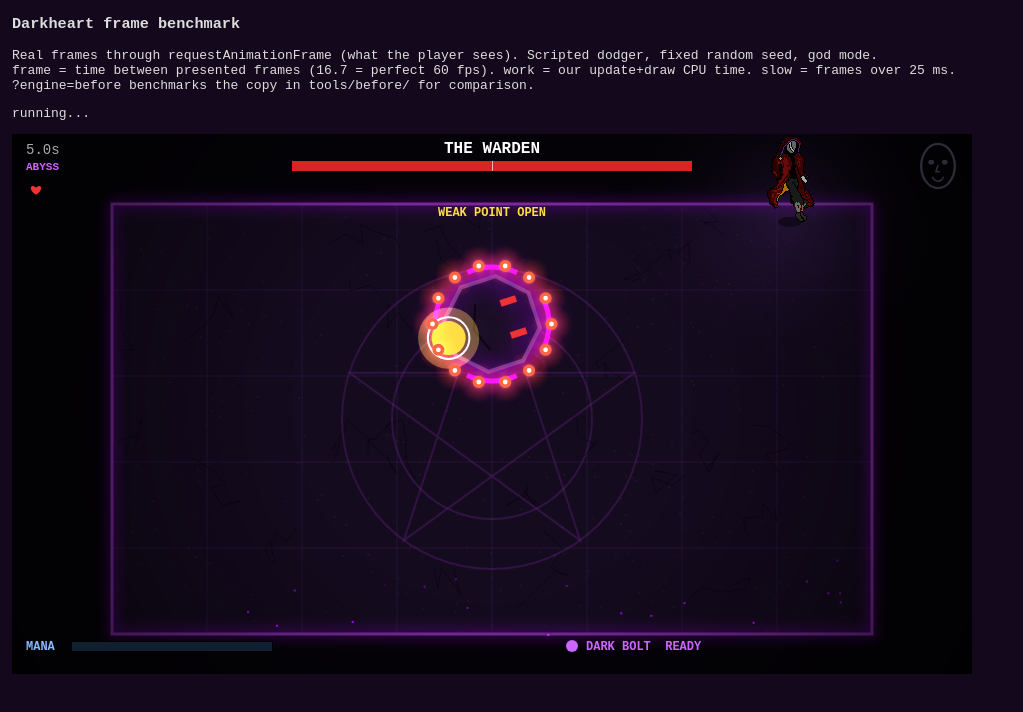
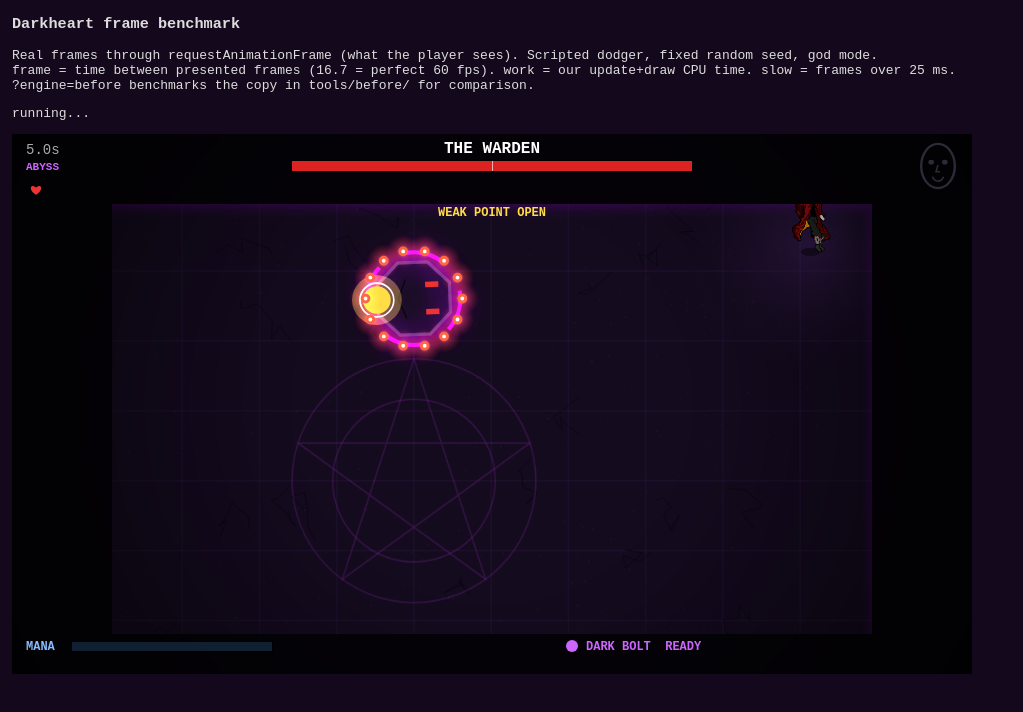
Before and after one commit to Abukodonosor/heart-souls, a website: page tools/bench.html in a window 1280 px wide. Shown: the whole page, without its empty margins (0-1023 px from the left). Drawn offline with Linux system fonts and the light colour scheme; no server answers.

Commit message:
Bigger map (1140x688) and zooming camera: 1:1 near the boss, pulls back to the whole map; world-space aiming; camera tests

```diff
--- a/engine/bosses.js
+++ b/engine/bosses.js
@@ -18,6 +18,7 @@ const BOSS_INFO = [
   { name: 'THE HOLLOW KING', epithet: 'Wears the crown of an empty head' },
 ];
 const cx = A.x + A.w / 2, cy = A.y + A.h / 2;
+const CELL = { w: 95, h: 86 }, COLS = Math.round(A.w / CELL.w), ROWS = Math.round(A.h / CELL.h);   // the floor tile grid (12 x 8) that grid attacks follow
 const ex = T => T * (0.6 + 0.4 * (B ? B.k : 1));           // exposure windows shrink in later phases
 const randIn = (m = 40) => [rr(A.x + m, A.x + A.w - m), rr(A.y + m, A.y + A.h - m)];
 
@@ -69,7 +70,7 @@ function drawMirror(g, k) {
   const im = mirrorSprite(); g.save();
   g.strokeStyle = k ? '#fff' : 'rgba(220,235,255,.35)'; g.lineWidth = 2; g.beginPath(); g.arc(0, 0, B.r, 0, TAU); g.stroke();
   if (im) {
-    g.imageSmoothingEnabled = false; if (Math.cos(B.face) > 0) g.scale(-1, 1);
+    g.imageSmoothingEnabled = CAM.z < 1; if (Math.cos(B.face) > 0) g.scale(-1, 1);
     const n = 9, top = -Math.round(im.height * 0.55);                  // 1:1 scale, whole-pixel slices: a fractional scale would tear the sprite
     for (let i = 0; i < n; i++) {                                      // glitchy horizontal slices
       const y0 = Math.floor(i * im.height / n), y1 = Math.floor((i + 1) * im.height / n), off = Math.round(Math.sin(t * 9 + i * 1.7) * (B.stun ? 0.5 : 2.2));
@@ -144,9 +145,9 @@ const BOSSES = [
           const a = aimP(B.x, B.y), n = 7 + B.phase * 4; for (let i = 0; i < n; i++) bl(B.x, B.y, a + (i - (n - 1) / 2) * 0.2, 260); yield 0.5; }
         { const T = 1.2 * B.k, par = (Math.random() * 2) | 0;                          // SHATTER: stand in the safe stripes
           const horiz = B.phase > 0 && Math.random() < 0.5;
-          for (let i = 0; i < (horiz ? 5 : 8); i++) if ((i + par) % 2) { if (horiz) zx(A.x, A.y + i * 86, A.w, 86, T); else zx(A.x + i * 95, A.y, 95, A.h, T); }
+          for (let i = 0; i < (horiz ? ROWS : COLS); i++) if ((i + par) % 2) { if (horiz) zx(A.x, A.y + i * CELL.h, A.w, CELL.h, T); else zx(A.x + i * CELL.w, A.y, CELL.w, A.h, T); }
           yield* cast('SHATTER', T); yield 0.1;
-          for (let i = 0; i < (horiz ? 5 : 8); i++) if (!((i + par) % 2)) { if (horiz) zx(A.x, A.y + i * 86, A.w, 86, T * 0.85); else zx(A.x + i * 95, A.y, 95, A.h, T * 0.85); }
+          for (let i = 0; i < (horiz ? ROWS : COLS); i++) if (!((i + par) % 2)) { if (horiz) zx(A.x, A.y + i * CELL.h, A.w, CELL.h, T * 0.85); else zx(A.x + i * CELL.w, A.y, CELL.w, A.h, T * 0.85); }
           yield* cast('SHATTER', T * 0.85); }
         yield* expose(ex(2.3));
         yield* goto(rr(A.x + 120, A.x + A.w - 120), rr(A.y + 80, A.y + 200), 260);
@@ -158,7 +159,7 @@ const BOSSES = [
     while (true) {
       { const par = (Math.random() * 2) | 0, swaps = 1 + B.phase;                    // COURT: checkerboard that flips
         for (let s = 0; s < swaps + 1; s++) { const T = (s ? 0.95 : 1.3) * B.k;
-          for (let r = 0; r < 5; r++) for (let c = 0; c < 8; c++) if ((r + c + par + s) % 2) zx(A.x + c * 95, A.y + r * 86, 95, 86, T);
+          for (let r = 0; r < ROWS; r++) for (let c = 0; c < COLS; c++) if ((r + c + par + s) % 2) zx(A.x + c * CELL.w, A.y + r * CELL.h, CELL.w, CELL.h, T);
           yield* cast('COURT', T); } }
       { const T = 1.1 * B.k, b0 = rr(0, PI);
         for (let i = 0; i < 8; i++) zb(B.x, B.y, b0 + i * PI / 4, 34, T); yield* cast('CROWN', T);
--- a/engine/core.js
+++ b/engine/core.js
@@ -3,7 +3,10 @@
 // Drawing lives in render.js, menus in ui.js, boss scripts in bosses.js.
 
 const CFG = {
-  W: 960, H: 540, A: { x: 100, y: 70, w: 760, h: 430 },
+  W: 960, H: 540,
+  A: { x: 0, y: 0, w: 1140, h: 688 },          // the WORLD: 12 x 8 tiles of 95 x 86, 1.5x the old arena
+  VIEW: { x: 100, y: 70, w: 760, h: 430 },     // the window on screen that shows the world through the camera
+
   speed: 215, dash: 640, dashT: 0.17, dashCd: 0.6, burstT: 6,
   stam: { max: 100, regen: 48, delay: 0.55, dash: 28, swing: 14 },
   flask: { heal: 2, time: 0.9 },
@@ -22,8 +25,8 @@ const BOLTS = [
 const BOSS_SCALE = 1.25;                      // bosses are authored at 1x; they are enlarged to stand next to the 87px hero
 const FRAGMENTS = ['LEFT EYE', 'RIGHT EYE', 'VOICE', 'NAME', 'FACE'];
 
-const A = CFG.A, cv = document.getElementById('c'), ctx = cv.getContext('2d');
-const keys = {}, just = {}, mouse = { x: 480, y: 270, l: 0, r: 0, jl: 0, jr: 0 };
+const A = CFG.A, VIEW = CFG.VIEW, cv = document.getElementById('c'), ctx = cv.getContext('2d');
+const keys = {}, just = {}, mouse = { x: 480, y: 270, wx: 480, wy: 270, l: 0, r: 0, jl: 0, jr: 0 };   // wx/wy = mouse in world coordinates
 let state = 'title', prevState = 'title', bi = 0, t = 0, tm = 0, sub = 0;
 const zoneAlive = z => z.t < z.tel + z.act, bulletAlive = b => !b.dead;
 let P = null, B = null, MODE = MODES.abyss, zones = [], bullets = [], clearInfo = null, dodgeCd = 0, boomCd = 0, clangCd = 0;
@@ -78,9 +81,33 @@ function phaseOf() {
   return B.phases === 3 ? (r > 0.66 ? 0 : r > 0.33 ? 1 : 2) : (r > 0.5 ? 0 : 1);
 }
 
+// ---------------------------------------------------------------- camera
+// Close to the boss the view is exactly 1:1 (crisp pixel art). The further apart hero and boss are, the further the camera
+// pulls back, until the whole map is visible (ZMIN). It always keeps both in frame and never shows past the map edge.
+const ZMIN = 0.625;                            // 760/0.625 x 430/0.625 = more than the 1140 x 688 map
+const CAM = { x: 0, y: 0, z: 1 };
+function mouseWorld() {
+  mouse.wx = CAM.x + (mouse.x - (VIEW.x + VIEW.w / 2)) / CAM.z;
+  mouse.wy = CAM.y + (mouse.y - (VIEW.y + VIEW.h / 2)) / CAM.z;
+}
+function updCamera(rdt) {
+  const dx = Math.abs(P.x - B.x), dy = Math.abs(P.y - B.y), d = Math.hypot(dx, dy);
+  const byDist = 1 - (1 - ZMIN) * clamp((d - 300) / 450, 0, 1);                                   // 1:1 within 300px, whole map beyond 750px
+  const fit = Math.min(VIEW.w / 2 / (dx / 2 + 140), VIEW.h / 2 / (dy / 2 + 120));                 // never let hero or boss leave the frame
+  const tz = clamp(Math.min(byDist, fit), ZMIN, 1);
+  CAM.z += (tz - CAM.z) * (1 - Math.exp(-rdt * 3.5));
+  if (Math.abs(CAM.z - 1) < 0.004) CAM.z = 1;                                                    // snap: exactly 1:1 means crisp
+  const hw = VIEW.w / 2 / CAM.z, hh = VIEW.h / 2 / CAM.z;
+  const tx = hw * 2 >= A.w ? A.x + A.w / 2 : clamp((P.x + B.x) / 2, A.x + hw, A.x + A.w - hw);
+  const ty = hh * 2 >= A.h ? A.y + A.h / 2 : clamp((P.y + B.y) / 2, A.y + hh, A.y + A.h - hh);
+  const k = 1 - Math.exp(-rdt * 6);
+  CAM.x += (tx - CAM.x) * k; CAM.y += (ty - CAM.y) * k;
+  mouseWorld();
+}
+
 // ---------------------------------------------------------------- flow
 function newPlayer() {
-  return { x: 480, y: 440, r: 8, hp: MODE.hp, maxhp: MODE.hp, stam: CFG.stam.max, stamWait: 0, vx: 0, vy: 0, dash: 0, dcd: 0, dx: 0, dy: 1,
+  return { x: A.x + A.w / 2, y: A.y + A.h - 80, r: 8, hp: MODE.hp, maxhp: MODE.hp, stam: CFG.stam.max, stamWait: 0, vx: 0, vy: 0, dash: 0, dcd: 0, dx: 0, dy: 1,
     inv: 0, swing: 0, scd: 0, sa: 0, hb: 0, hw: 0, mana: 0, burst: 0, drink: 0, flasks: MODE.flasks, nm: 'idle', ts: 0, aim: 0, boltType: 0,
     bolt: { s: 'held', x: 0, y: 0, vx: 0, vy: 0, life: 0, hit: 0, type: 0 } };
 }
@@ -88,6 +115,7 @@ function begin(i) {
   if (!BOSSES[i]) return;
   bi = i; MODE = MODES[SAVE.d.mode] || MODES.abyss;
   P = newPlayer(); B = BOSSES[i](); B.gen = B.script();
+  CAM.z = ZMIN; CAM.x = A.x + A.w / 2; CAM.y = A.y + A.h / 2; mouseWorld();     // every fight opens on the whole map, then the camera settles in
   zones = []; bullets = []; clearInfo = null; FX.clear();
   buildFloor(B.theme);
   state = 'intro'; sub = 2.6; tm = 0;
@@ -155,7 +183,7 @@ function onPhase() {                         // boss crossed an HP threshold: re
 
 // ---------------------------------------------------------------- player
 function updP(dt) {
-  const aim = Math.atan2(mouse.y - P.y, mouse.x - P.x); P.aim = aim;
+  const aim = Math.atan2(mouse.wy - P.y, mouse.wx - P.x); P.aim = aim;
   let mx = (down('KeyD', 'ArrowRight') ? 1 : 0) - (down('KeyA', 'ArrowLeft') ? 1 : 0);
   let my = (down('KeyS', 'ArrowDown') ? 1 : 0) - (down('KeyW', 'ArrowUp') ? 1 : 0);
   const ml = Math.hypot(mx, my); if (ml) { mx /= ml; my /= ml; }
@@ -310,6 +338,7 @@ function update(rdt) {
   if (FX.hs > 0) { FX.hs -= rdt; dt = rdt * 0.06; }      // hit-stop: near-freeze for a few frames
   dodgeCd -= dt; boomCd -= dt; clangCd -= dt;
   uiUpdate(rdt);
+  if (P && B && state !== 'title' && state !== 'select' && state !== 'paused') updCamera(rdt);
   if (state === 'intro') { sub -= dt; if (sub <= 0) { state = 'play'; AUD.setIntensity(0.35); } }
   else if (state === 'play') play(dt);
   else if (state === 'dead') {            // let the killing hazard finish and fade instead of freezing on screen
--- a/engine/render.js
+++ b/engine/render.js
@@ -132,7 +132,7 @@ function drawPlayer() {
   if (P.inv > 0 && state === 'play' && Math.floor(t * 20) % 2) al *= 0.35;                     // post-hit blink
   // Pixel art is only drawn at an exact 1:1 scale on whole pixels: any other scale drops or doubles rows (that tears the outline).
   const el = t - P.ts;
-  ctx.save(); ctx.globalAlpha = al; ctx.translate(Math.round(P.x), Math.round(P.y + 10)); ctx.imageSmoothingEnabled = false;
+  ctx.save(); ctx.globalAlpha = al; ctx.translate(Math.round(P.x), Math.round(P.y + 10)); ctx.imageSmoothingEnabled = CAM.z < 1;   // smooth only while the camera is pulled back (a fractional scale of crisp art would tear it)
   if (P.burst > 0) { ctx.shadowColor = '#6af'; ctx.shadowBlur = 20; } else if (P.drink > 0) { ctx.shadowColor = '#f93'; ctx.shadowBlur = 18; }
   if (nm === 'death' && el > 0.25) ctx.rotate((P.faceR ? -1 : 1) * PI / 2);           // after the slump he falls backwards: an exact quarter turn stays pixel-perfect
   ctx.drawImage(im, -im.width / 2, -SPR.FEET);
@@ -237,15 +237,15 @@ function drawMenu(items, x, y, gap, left = false) {      // left: table-style ro
   if (cur && cur.sub) text(cur.sub(), x, y + items.length * gap + 8, 13, '#c6f', 'center', false);
 }
 function floorBackdrop() {
-  ctx.drawImage(floorCv, A.x, A.y);
-  ctx.strokeStyle = '#7a2a9a'; ctx.lineWidth = 3; ctx.strokeRect(A.x, A.y, A.w, A.h);
+  ctx.drawImage(floorCv, VIEW.x, VIEW.y, VIEW.w, VIEW.h);
+  ctx.strokeStyle = '#7a2a9a'; ctx.lineWidth = 3; ctx.strokeRect(VIEW.x, VIEW.y, VIEW.w, VIEW.h);
   for (const p of FX.parts) { ctx.fillStyle = p.c; ctx.globalAlpha = clamp(p.l / p.m, 0, 1); ctx.fillRect(p.x - 1, p.y - 1, 2, 2); } ctx.globalAlpha = 1;
 }
 function drawTitle() {
   ctx.fillStyle = '#050308'; ctx.fillRect(0, 0, CFG.W, CFG.H);
   floorBackdrop();
-  ctx.fillStyle = 'rgba(0,0,0,.55)'; ctx.fillRect(A.x, A.y, A.w, A.h);
-  if (Math.random() < 0.3) FX.parts.push({ x: rr(A.x, A.x + A.w), y: A.y + A.h, vx: rr(-6, 6), vy: -rr(20, 60), l: 5, m: 5, size: 2, c: '#a0f', drag: 0 });
+  ctx.fillStyle = 'rgba(0,0,0,.55)'; ctx.fillRect(VIEW.x, VIEW.y, VIEW.w, VIEW.h);
+  if (Math.random() < 0.3) FX.parts.push({ x: rr(VIEW.x, VIEW.x + VIEW.w), y: VIEW.y + VIEW.h, vx: rr(-6, 6), vy: -rr(20, 60), l: 5, m: 5, size: 2, c: '#a0f', drag: 0 });
   if (DH.ready && DH.portrait) {                               // the hero, large, breathing
     const im = DH.portrait, S = 3, bob = Math.sin(t * 2) * 3;
     ctx.save(); ctx.imageSmoothingEnabled = false; ctx.shadowColor = '#a0f'; ctx.shadowBlur = 24;
@@ -261,7 +261,7 @@ function drawTitle() {
 }
 function drawSelect() {
   ctx.fillStyle = '#050308'; ctx.fillRect(0, 0, CFG.W, CFG.H); floorBackdrop();
-  ctx.fillStyle = 'rgba(0,0,0,.6)'; ctx.fillRect(A.x, A.y, A.w, A.h);
+  ctx.fillStyle = 'rgba(0,0,0,.6)'; ctx.fillRect(VIEW.x, VIEW.y, VIEW.w, VIEW.h);
   text('BOSS SELECT', 480, 130, 30, '#fff');
   drawMenu(menuItems(), 290, 200, 40, true);
   faceIcon(CFG.W - 120, 90, 60, 72, SAVE.isCleared.bind(SAVE));
@@ -283,8 +283,12 @@ function overlayPause() {
 function drawWorld() {
   ctx.save();
   if (FX.sk > 0) ctx.translate(rr(-1, 1) * FX.sk, rr(-1, 1) * FX.sk);
+  ctx.beginPath(); ctx.rect(VIEW.x, VIEW.y, VIEW.w, VIEW.h); ctx.clip();                      // the camera window
+  ctx.translate(VIEW.x + VIEW.w / 2, VIEW.y + VIEW.h / 2); ctx.scale(CAM.z, CAM.z);
+  const crisp = CAM.z === 1;                                                                  // exactly 1:1 -> whole-pixel camera, crisp art
+  ctx.translate(-(crisp ? Math.round(CAM.x) : CAM.x), -(crisp ? Math.round(CAM.y) : CAM.y));
   ctx.drawImage(floorCv, A.x, A.y);
-  ctx.save(); ctx.shadowColor = B.theme.glow; ctx.shadowBlur = 14; ctx.strokeStyle = B.theme.accent; ctx.lineWidth = 3; ctx.strokeRect(A.x, A.y, A.w, A.h); ctx.restore();
+  ctx.save(); ctx.shadowColor = B.theme.glow; ctx.shadowBlur = 14; ctx.strokeStyle = B.theme.accent; ctx.lineWidth = 3 / CAM.z; ctx.strokeRect(A.x, A.y, A.w, A.h); ctx.restore();
   ctx.save(); ctx.beginPath(); ctx.rect(A.x, A.y, A.w, A.h); ctx.clip();
   for (const z of zones) drawZone(z);
   if (!(state === 'clear' && sub < 2.6)) drawBoss();
--- a/tools/bench.html
+++ b/tools/bench.html
@@ -19,7 +19,7 @@ const files = ['util', 'spritegen', 'sprite', 'save', 'audio', 'fx', 'core', 'ui
     (function frame(now) {
       if (last) dts.push(now - last); last = now;
       const s = f / 60; keys.KeyD = Math.sin(s * 0.7) > 0; keys.KeyA = !keys.KeyD; keys.KeyW = Math.sin(s * 0.5) > 0.3; keys.KeyS = !keys.KeyW;
-      mouse.x = B.x; mouse.y = B.y; mouse.l = f % 7 === 0 ? 1 : 0;
+      mouse.x = VIEW.x + VIEW.w / 2 + (B.x - CAM.x) * CAM.z; mouse.y = VIEW.y + VIEW.h / 2 + (B.y - CAM.y) * CAM.z; mouse.l = f % 7 === 0 ? 1 : 0;
       const a = performance.now(); update(1 / 60); draw(); work.push(performance.now() - a); mb = Math.max(mb, bullets.length);
       for (const k in just) delete just[k];
       if (++f < 480 && state === 'play') requestAnimationFrame(frame); else { keys.KeyA = keys.KeyD = keys.KeyW = keys.KeyS = 0; res({ name: B.name, dts: dts.slice(30), work: work.slice(30), mb }); }
```
Also changed, not shown: docs/DESIGN.md (+5 -0 lines), tests/smoke.js (+20 -1 lines), README.md.
